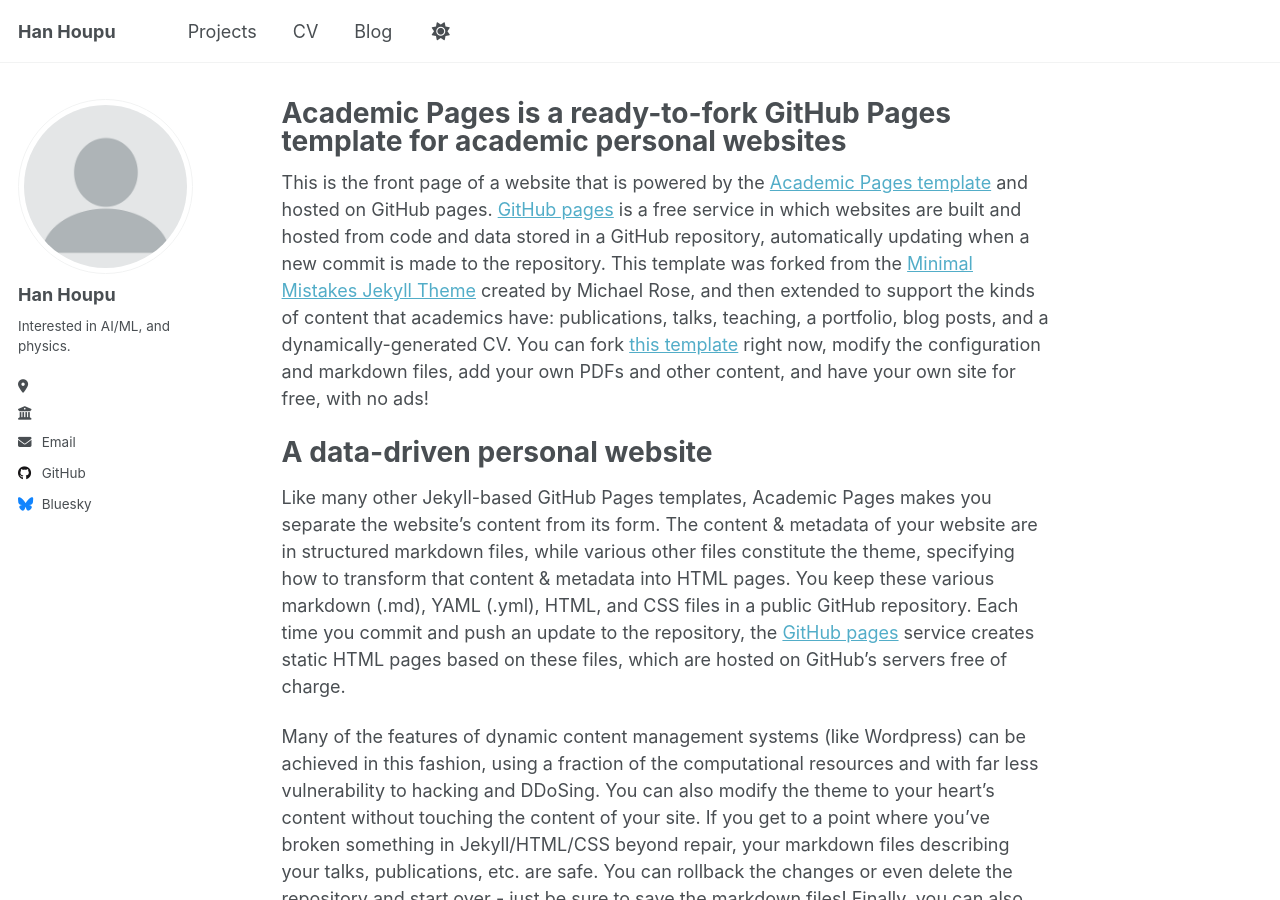
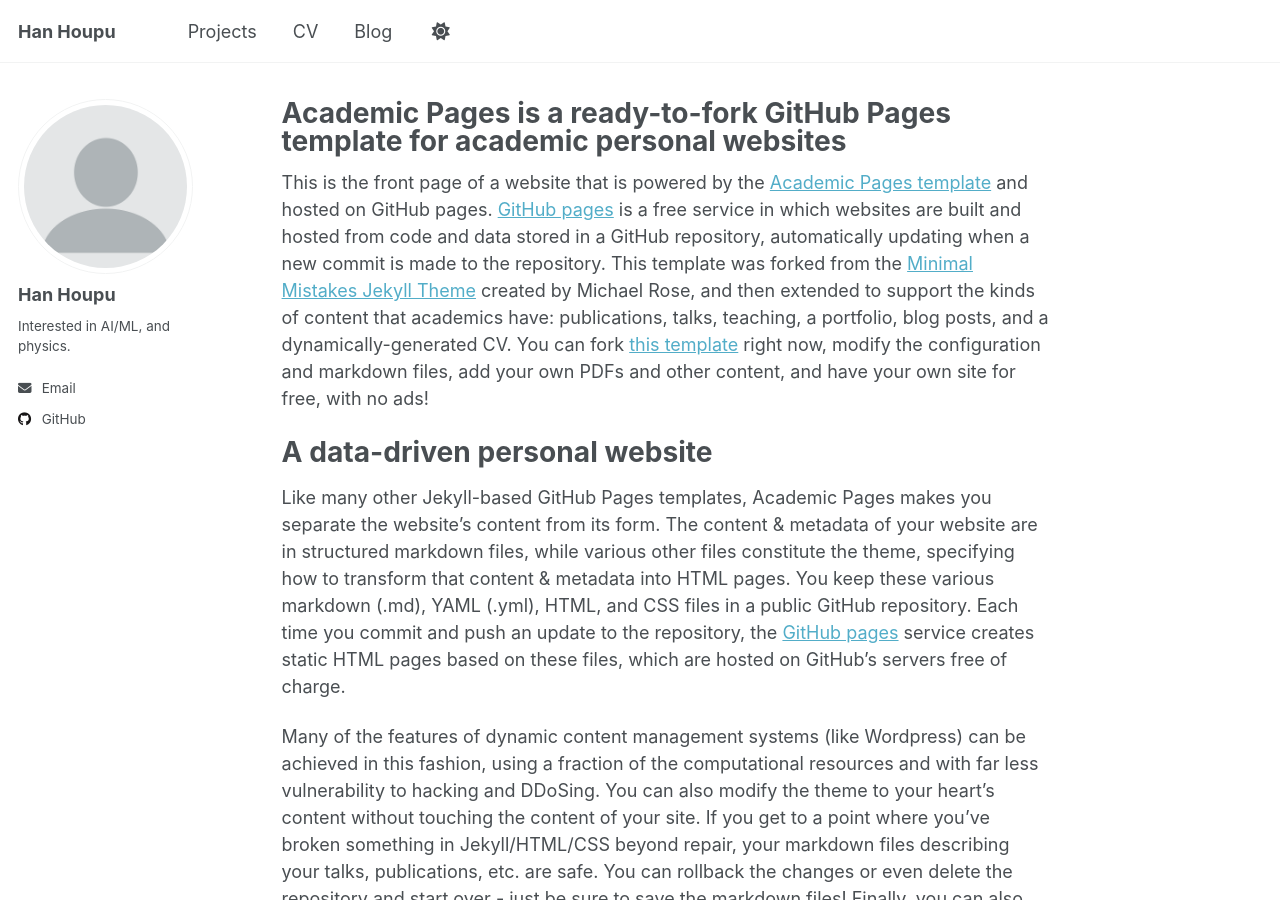
Before and after one commit to HanHoupu/hanhoupu.github.io, a Jekyll site: the page built from _pages/about.md, in a window 1280 px wide and 900 px high. Built offline with Jekyll 4.4.1, drawn with Linux system fonts in a browser that asks for light colours.

Commit message:
Update _config.yml

```diff
--- a/_config.yml
+++ b/_config.yml
@@ -26,8 +26,8 @@
   name             : "Han Houpu"
   pronouns         : # example: "she/her"
   bio              : "Interested in AI/ML, and physics."
-  location         : ""
-  employer         : ""
+  location         :
+  employer         :
   uri              : # URL
   email            : "hanhoupu@msu.edu"
 
@@ -51,7 +51,7 @@
   stackoverflow    : # User number or user number and name (i.e., use "1" or "1/jeff-atwood")
 
   # Social media
-  bluesky          : "" # Replace this with you Bluesky username
+  bluesky          : # Replace this with you Bluesky username
   facebook         : # Username
   flickr           : # Username
   foursquare       : # Username
```
